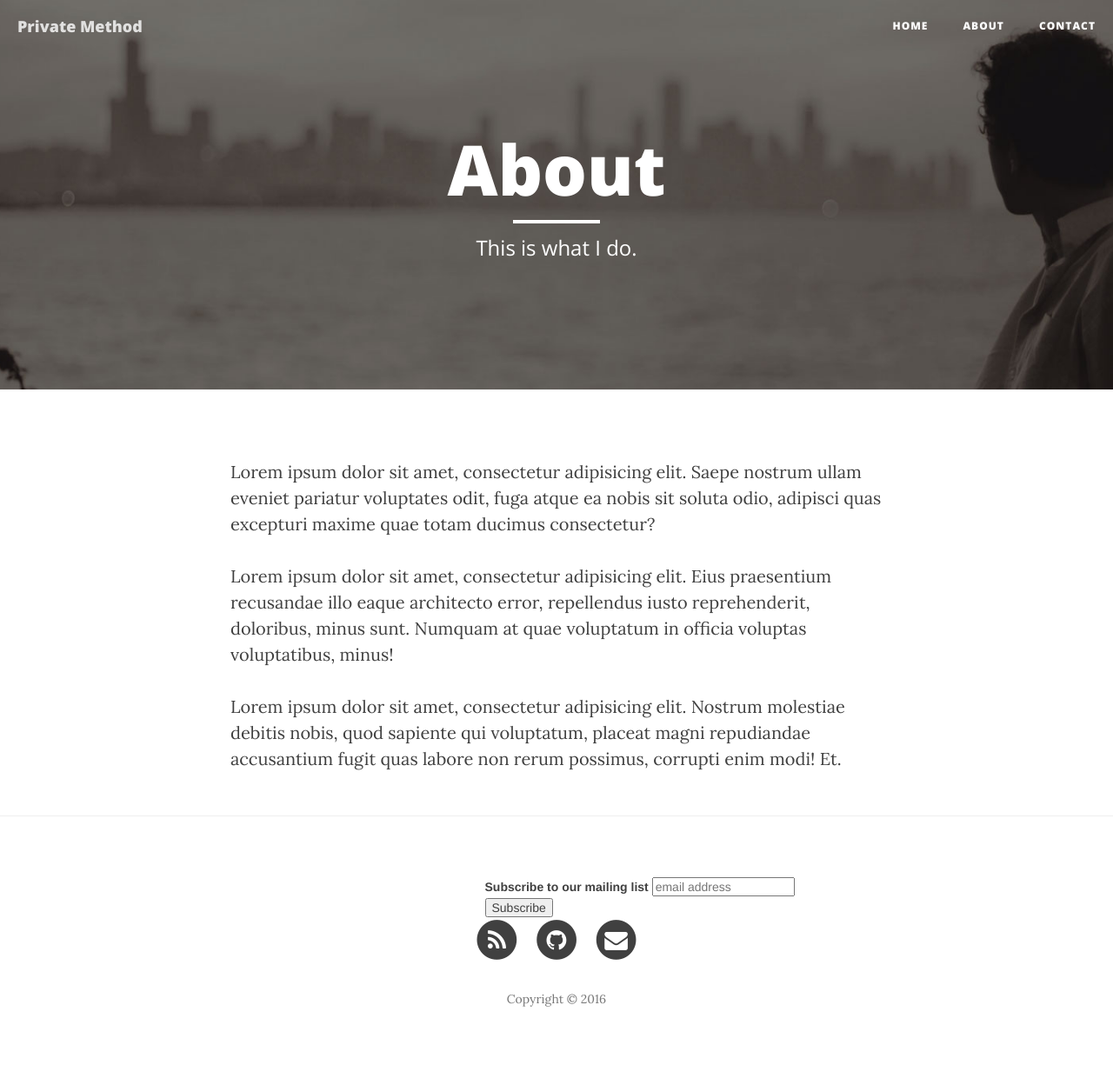
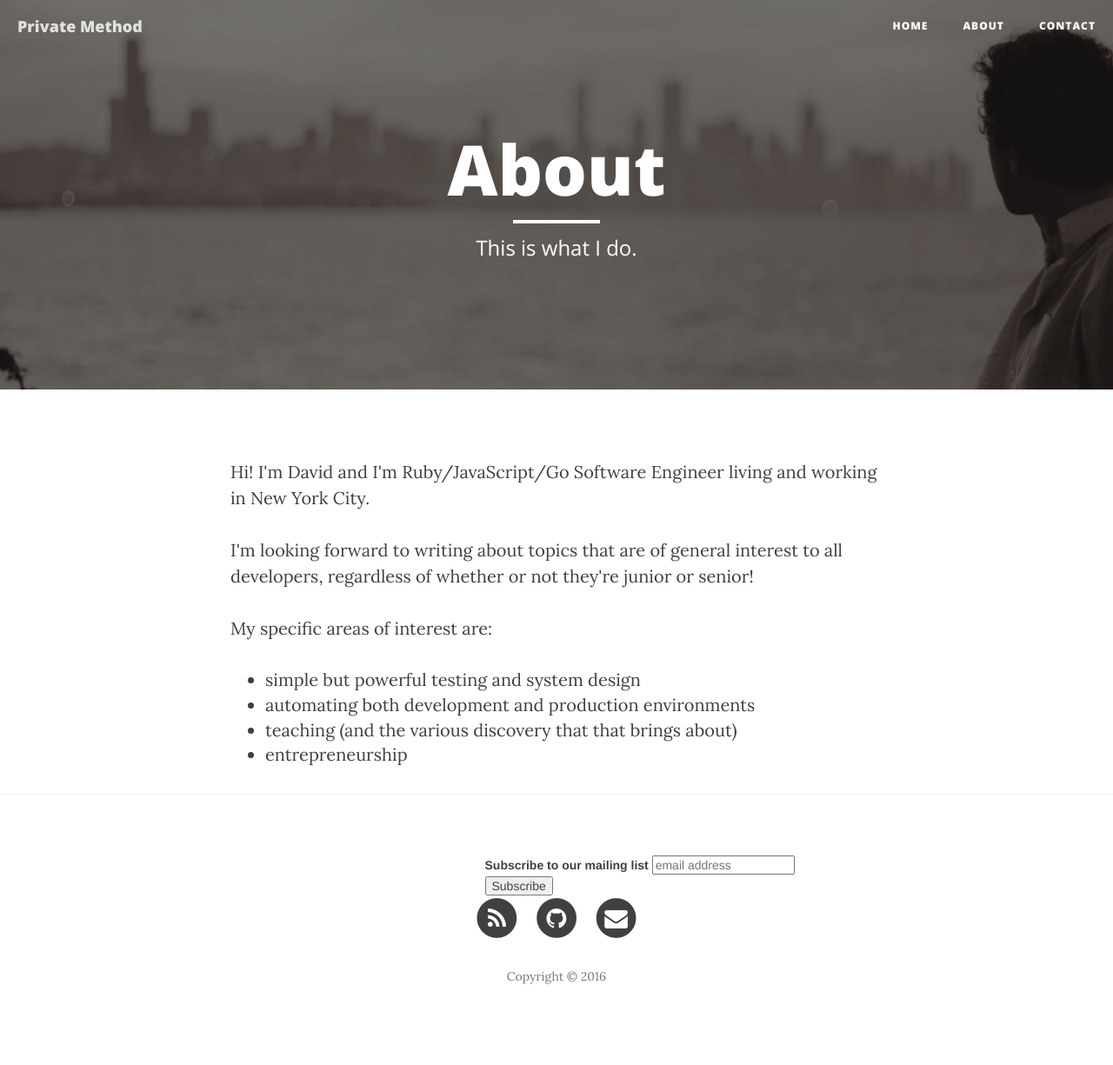
Before and after one commit to nycdavid/engineering-records, a Jekyll site: the page built from about.html, in a window 1280 px wide. Shown: the whole page at 87% size. Built offline with Jekyll 4.4.1, drawn with Linux system fonts in a browser that asks for light colours; nearby versions of some CDN libraries; comment, search, counter and statistics services are not loaded; after the commit the page ends 1199 px from its top, so only the background shows below that.

Commit message:
Remove some boilerplate

```diff
--- a/about.html
+++ b/about.html
@@ -5,8 +5,14 @@ description: "This is what I do."
 header-img: "img/about-bg.jpg"
 ---
 
-<p>Lorem ipsum dolor sit amet, consectetur adipisicing elit. Saepe nostrum ullam eveniet pariatur voluptates odit, fuga atque ea nobis sit soluta odio, adipisci quas excepturi maxime quae totam ducimus consectetur?</p>
+<p>Hi! I'm David and I'm Ruby/JavaScript/Go Software Engineer living and working in New York City.</p>
 
-<p>Lorem ipsum dolor sit amet, consectetur adipisicing elit. Eius praesentium recusandae illo eaque architecto error, repellendus iusto reprehenderit, doloribus, minus sunt. Numquam at quae voluptatum in officia voluptas voluptatibus, minus!</p>
+<p>I'm looking forward to writing about topics that are of general interest to all developers, regardless of whether or not they're junior or senior!</p>
 
-<p>Lorem ipsum dolor sit amet, consectetur adipisicing elit. Nostrum molestiae debitis nobis, quod sapiente qui voluptatum, placeat magni repudiandae accusantium fugit quas labore non rerum possimus, corrupti enim modi! Et.</p>
+<p>My specific areas of interest are:</p>
+<ul>
+  <li>simple but powerful testing and system design</li>
+  <li>automating both development and production environments</li>
+  <li>teaching (and the various discovery that that brings about)</li>
+  <li>entrepreneurship</li>
+</ul>
```
Also changed, not shown: contact.html (+0 -7 lines).
